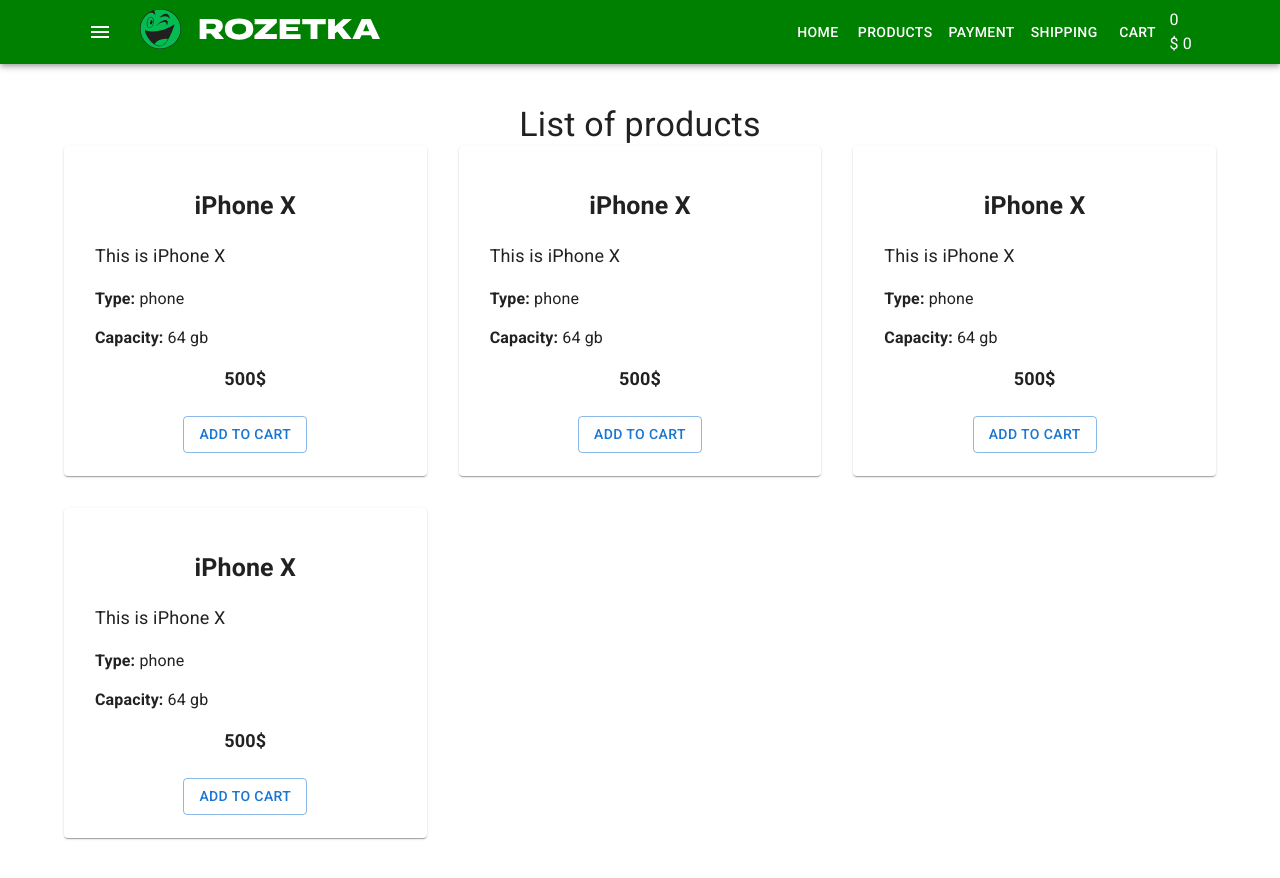
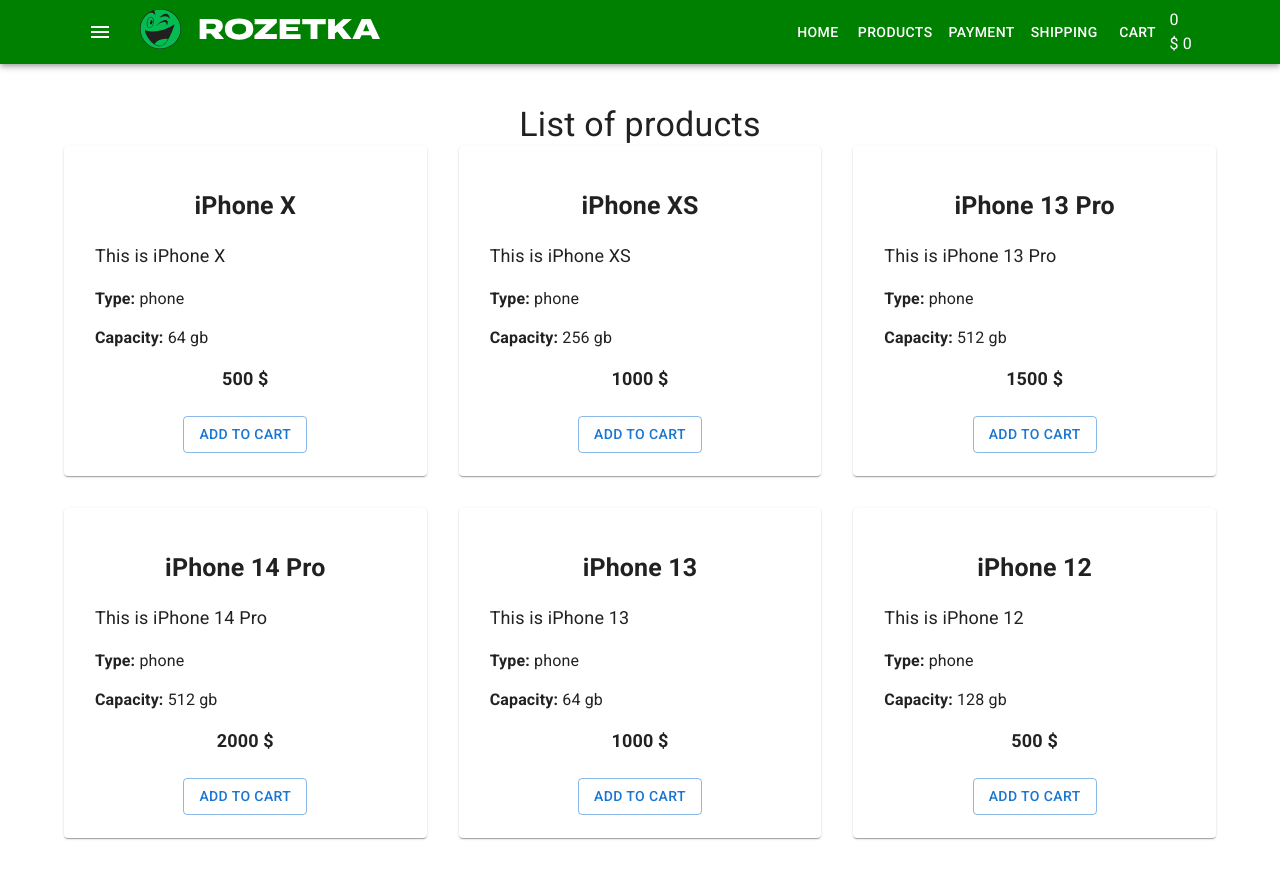
Before and after one commit to Sergii998/react-shop-project, a React (Create React App) app: page / in a window 1280 px wide. Built offline with nearby package versions, Linux system fonts and the light colour scheme.

Commit message:
add productsArray info to ProductsListItem

```diff
--- a/src/components/Products/ProductsList.tsx
+++ b/src/components/Products/ProductsList.tsx
@@ -1,26 +1,34 @@
 import { Grid } from '@mui/material'
 import ProductsListItem from './ProductsListItem'
+import productsArray from './productsArray'
+
+type ProductsProps = {
+    title: string
+    desc: string
+    type: string
+    capacity: string
+    price: number
+}
 
 type Props = {}
 const ProductsList = (props: Props) => {
     return (
         <>
+            {console.log('test')}
             <Grid container direction="row" alignItems="center" spacing={4}>
-                <Grid item xs={12} sm={6} md={4}>
-                    <ProductsListItem />
-                </Grid>
-
-                <Grid item xs={12} sm={6} md={4}>
-                    <ProductsListItem />
-                </Grid>
-
-                <Grid item xs={12} sm={6} md={4}>
-                    <ProductsListItem />
-                </Grid>
-
-                <Grid item xs={12} sm={6} md={4}>
-                    <ProductsListItem />
-                </Grid>
+                {productsArray.map(
+                    ({ title, desc, type, capacity, price }: ProductsProps) => (
+                        <Grid item xs={12} sm={6} md={4}>
+                            <ProductsListItem
+                                title={title}
+                                desc={desc}
+                                type={type}
+                                capacity={capacity}
+                                price={price}
+                            />
+                        </Grid>
+                    )
+                )}
             </Grid>
         </>
     )
--- a/src/components/Products/ProductsListItem.tsx
+++ b/src/components/Products/ProductsListItem.tsx
@@ -1,20 +1,27 @@
 import { Card, CardActions, CardContent, Button } from '@mui/material'
 import './ProductsListItem.scss'
 
-type Props = {}
+type Props = {
+    title: string
+    desc: string
+    type: string
+    capacity: string
+    price: number
+}
+
 const ProductsListItem = (props: Props) => {
     return (
         <Card className="product-list-item">
             <CardContent>
-                <h4 className="product-title">iPhone X</h4>
-                <p className="product-desc">This is iPhone X</p>
+                <h4 className="product-title">{props.title}</h4>
+                <p className="product-desc"> {props.desc} </p>
                 <div className="product-features">
-                    <span>Type:</span> phone
+                    <span>Type:</span> {props.type}
                 </div>
                 <div className="product-features">
-                    <span>Capacity:</span> 64 gb
+                    <span>Capacity:</span> {props.capacity} gb
                 </div>
-                <div className="product-price">500$</div>
+                <div className="product-price"> {props.price} $</div>
             </CardContent>
             <CardActions className="btns-wrap">
                 <Button variant="outlined">Add to cart</Button>
--- /dev/null
+++ b/src/components/Products/productsArray.ts
@@ -0,0 +1,61 @@
+type ProductsProps = {
+    title:string
+    desc:string
+    type:string
+    capacity:string
+    price:number
+}
+
+
+const productsArray:ProductsProps[] = [
+    {
+        title:"iPhone X",
+        desc:"This is iPhone X",
+        type:"phone",
+        capacity:"64",
+        price: 500
+
+    },
+    {
+        title:"iPhone XS",
+        desc:"This is iPhone XS",
+        type:"phone",
+        capacity:"256",
+        price: 1000
+
+    },
+    {
+        title:"iPhone 13 Pro",
+        desc:"This is iPhone 13 Pro",
+        type:"phone",
+        capacity:"512",
+        price: 1500
+
+    },
+    {
+        title:"iPhone 14 Pro",
+        desc:"This is iPhone 14 Pro",
+        type:"phone",
+        capacity:"512",
+        price: 2000
+
+    },
+    {
+        title:"iPhone 13",
+        desc:"This is iPhone 13",
+        type:"phone",
+        capacity:"64",
+        price: 1000
+
+    },
+    {
+        title:"iPhone 12",
+        desc:"This is iPhone 12",
+        type:"phone",
+        capacity:"128",
+        price: 500
+
+    },
+]
+
+export default productsArray
```
